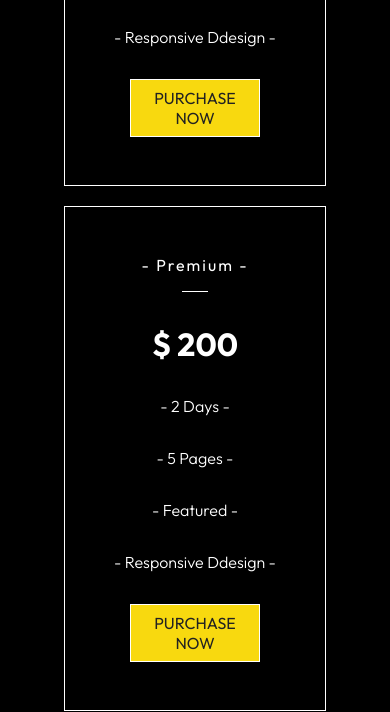
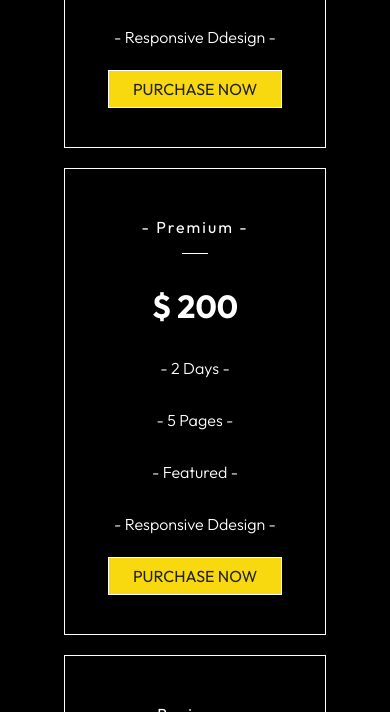
Before and after one commit to fmfahath/portfolio-2, a React (Create React App) app: page /project in a window 390 px wide. Shown: the part 773-1485 px from the top of the page. Built offline with nearby package versions, Linux system fonts and the light colour scheme.

Commit message:
PriceCard - 4 (priceCard completed)

```diff
--- a/src/components/PriceCard.js
+++ b/src/components/PriceCard.js
@@ -4,11 +4,11 @@ import './priceCard.css'
 
 const PriceCard = () => {
   return (
-    <div className='price-card'>
+    <div className='price-card-container'>
         <div className='price-card-content'>
-            <div className='card'>
+            <div className='price-card'>
                 <h3>- Basics -</h3>
-                <span className='bar'></span>
+                <span className='price-bar'></span>
                 <p className='price'>$ 100</p>
                 <p>- 3 Days -</p>
                 <p>- 3 Pages -</p>
@@ -16,9 +16,9 @@ const PriceCard = () => {
                 <p>- Responsive Ddesign -</p>
                 <Link to='./contact' className='btn'>PURCHASE NOW</Link>
             </div>
-            <div className='card'>
+            <div className='price-card'>
                 <h3>- Premium -</h3>
-                <span className='bar'></span>
+                <span className='price-bar'></span>
                 <p className='price'>$ 200</p>
                 <p>- 2 Days -</p>
                 <p>- 5 Pages -</p>
@@ -26,15 +26,15 @@ const PriceCard = () => {
                 <p>- Responsive Ddesign -</p>
                 <Link to='./contact' className='btn'>PURCHASE NOW</Link>
             </div>
-            <div className='card'>
+            <div className='price-card'>
                 <h3>- Business -</h3>
-                <span className='bar'></span>
+                <span className='price-bar'></span>
                 <p className='price'>$ 300</p>
                 <p>- 3 Days -</p>
                 <p>- 8 Pages -</p>
                 <p>- Featured -</p>
                 <p>- Responsive Ddesign -</p>
-                <Link to='./contact' className='btn card-btn'>PURCHASE NOW</Link>
+                <Link to='./contact' className='btn'>PURCHASE NOW</Link>
             </div>
         </div>
     </div>
--- a/src/components/priceCard.css
+++ b/src/components/priceCard.css
@@ -1,4 +1,4 @@
-.price-card{
+.price-card-container{
     width: 100%;
     height: 100%;
 }
@@ -13,49 +13,44 @@
     padding: 2rem 4rem;
 }
 
-.card{
+.price-card{
     width:  100%;
     /* height: 60%; */
     border: 1px solid #fff;
     padding: 2rem 0;
 }
 
-.card:hover{
-    background-color: rgba(19, 18, 18, 0.5);
+.price-card:hover{
+    background-color: rgba(32, 32, 32, 0.5);
 }
 
-.card h3{
+.price-card h3{
     font-size: 1.3rem;
     letter-spacing: 4px;
     font-weight: 400;
     margin-bottom: 1rem;
 }
 
-.bar{
+.price-bar{
     display: block;
     border-bottom: 1px solid #ffff;
     width: 20%;
     margin: auto;
 }
 
-.card .price{
+.price-card .price{
     font-size: 2.5rem;
     font-weight: 700;
     margin-bottom: 1rem;
 }
 
-.card p{
+.price-card p{
     font-size: 1.3rem;
     font-weight: 300;
     margin: 1.5rem 0;
 }
 
-.btn{
-    display: block;
-    width: 80%;
-    margin-top: 2rem;
-    margin: 0 auto;
-}
+
 
 
 @media screen and (max-width:900px){
@@ -63,40 +58,35 @@
         flex-direction: column;
     }
 
-    .card{
+    .price-card{
         width:  100%;
         /* height: 80%; */
         border: 1px solid #fff;
         padding: 3rem 0;
     }
 
-    .bar{
+    .price-bar{
         width: 10%;
     }
-    .card h3{
+    .price-card h3{
         font-size: 1rem;
         letter-spacing: 2px;
         font-weight: 400;
         margin-bottom: 1rem;
     }
 
-    .card span{
+    .price-card span{
         border-bottom: 1px solid #ffff;
     }
 
-    .card .price{
+    .price-card .price{
         font-size: 2rem;
         font-weight: 700;
         margin-bottom: 1rem;
     }
 
-    .card p{
+    .price-card p{
         font-size: 1rem;
         margin: 2rem 0;
     }
-
-    .btn{
-        padding: 0.5rem 1rem;
-        width: 50%;
-    }
 }
--- a/src/index.css
+++ b/src/index.css
@@ -41,3 +41,9 @@ ul{
   color: #fff;
   transition: 0.3s;
 }
+
+@media screen and (max-width:900px){
+  .btn{
+    padding: 8px 24px;
+  }
+}
```
